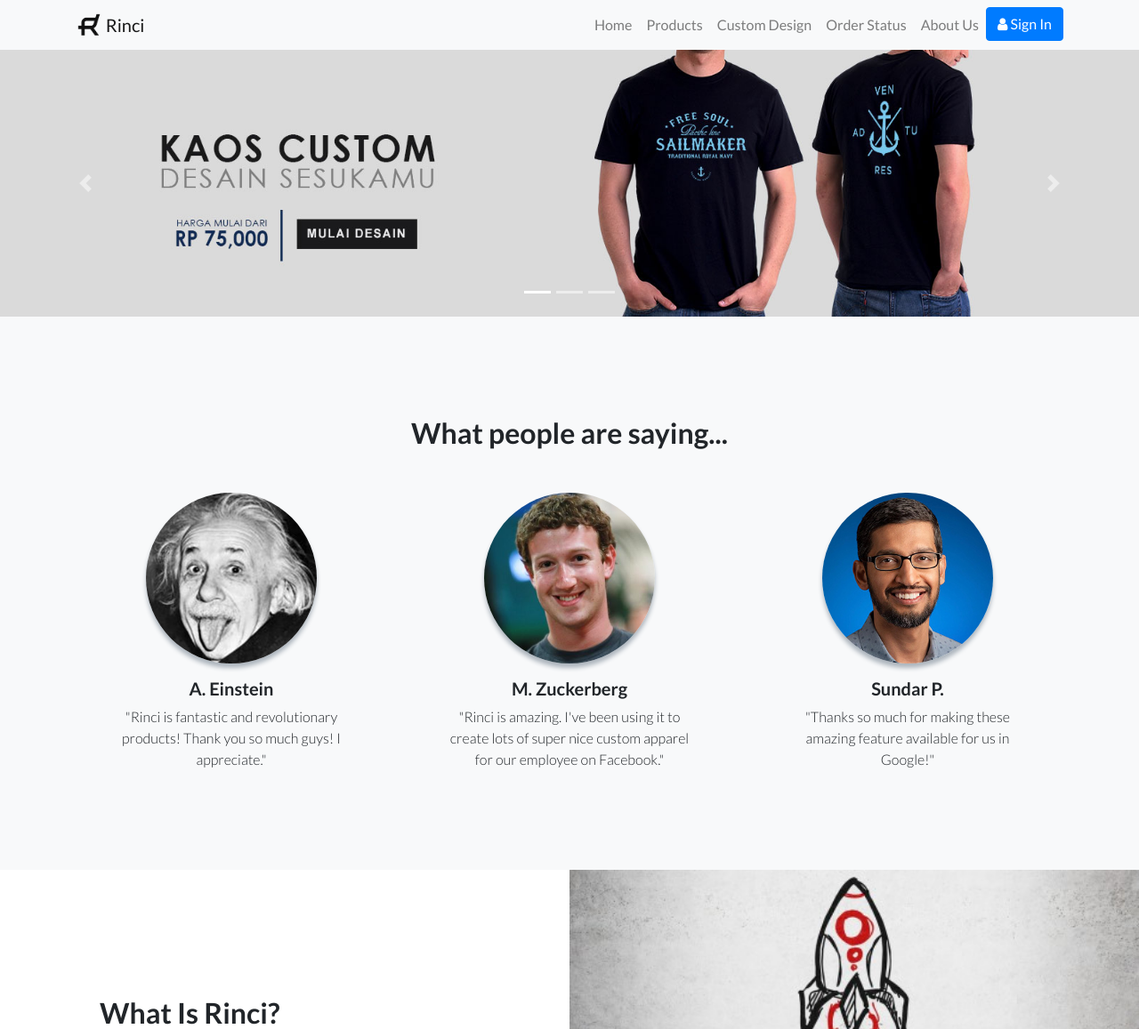
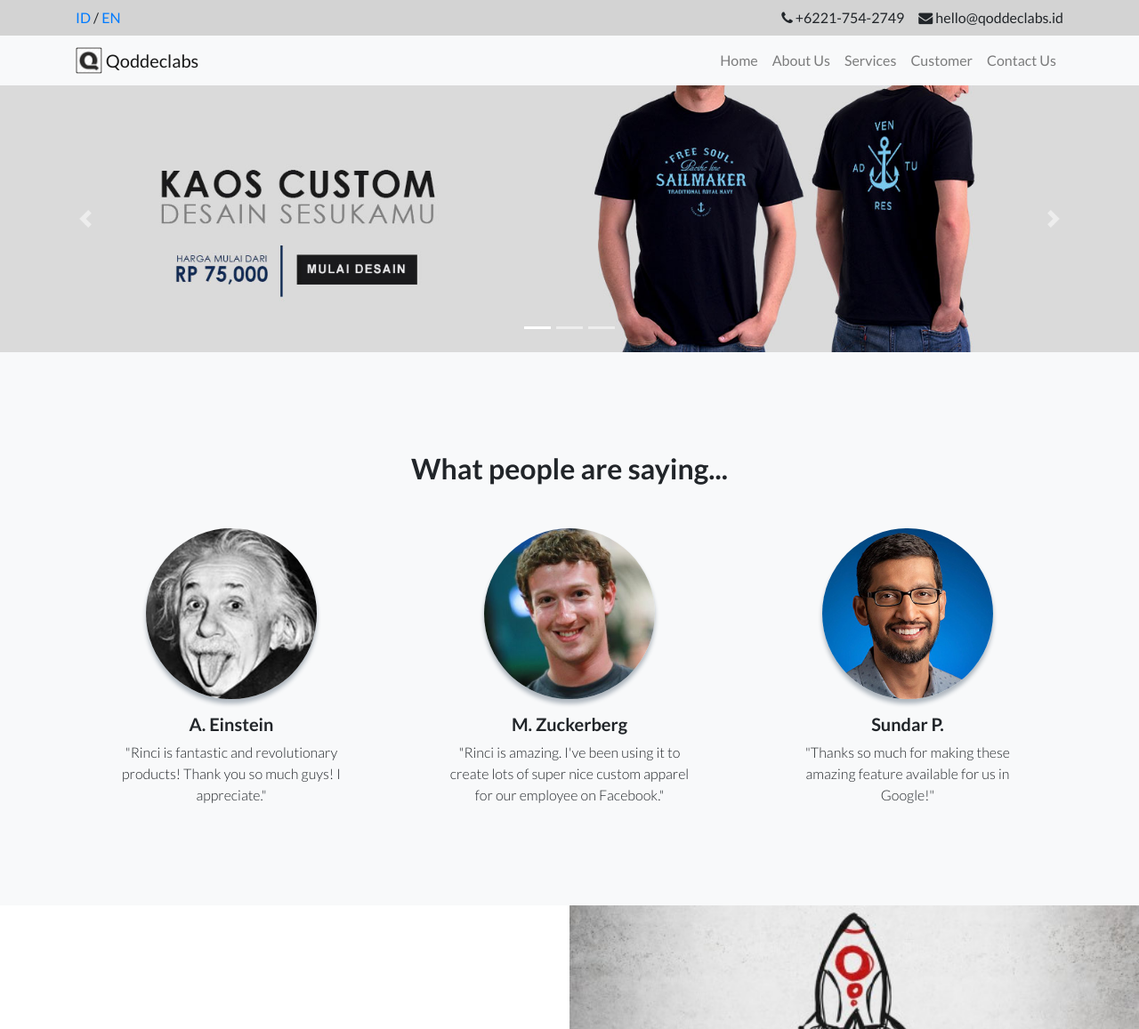
Before and after one commit to fqodry/comprof, a CodeIgniter app: page /database/home in a window 1280 px wide. Shown: the top 1157 px of the page at 89% size. Run offline with CodeIgniter, Linux system fonts and the light colour scheme; data that the repository does not hold is empty.

Commit message:
home page view

```diff
--- a/application/controllers/Home.php
+++ b/application/controllers/Home.php
@@ -13,6 +13,8 @@
 	}
 
 	function welcome() {
-		$this->loadView('homepage');
+		$this->lang->load('home_lang');
+		$data['title'] = 'Company Profile Template - Qoddeclabs';
+		$this->loadView('homepage',$data);
 	}
 }
--- a/application/core/MY_Controller.php
+++ b/application/core/MY_Controller.php
@@ -12,8 +12,8 @@
 		} catch (Exception $e) {
 			echo "Caught Exception: ".$e->getMessage()."\n";
 		}
-		$this->load->view('template/header');
+		$this->load->view('template/header', $pagedata);
 		$this->load->view($className.'/'.$viewFilename, $pagedata);
-		$this->load->view('template/footer');
+		$this->load->view('template/footer',$pagedata);
 	}
 }
--- /dev/null
+++ b/application/language/english/home_lang.php
@@ -0,0 +1,6 @@
+<?php defined('BASEPATH') OR exit('No direct script access allowed');
+$lang['menu_home'] = "Home";
+$lang['menu_about'] = "About Us";
+$lang['menu_services'] = "Services";
+$lang['menu_customer'] = "Customer";
+$lang['menu_contact'] = "Contact Us";
--- a/application/views/home/homepage.php
+++ b/application/views/home/homepage.php
@@ -120,7 +120,7 @@
     </section>
 
     <!-- Call to Action -->
-    <!-- <section class="call-to-action text-white text-center">
+    <section class="call-to-action text-white text-center">
       <div class="overlay"></div>
       <div class="container">
         <div class="row">
@@ -141,50 +141,7 @@
           </div>
         </div>
       </div>
-    </section> -->
-
-    <!-- Footer -->
-    <footer class="footer bg-light">
-      <div class="container">
-        <div class="row">
-          <div class="col-lg-6 h-100 text-center text-lg-left my-auto">
-            <ul class="list-inline mb-2">
-              <li class="list-inline-item">
-                <a href="javascript:void()">Contact</a>
-              </li>
-              <li class="list-inline-item">&sdot;</li>
-              <li class="list-inline-item">
-                <a href="terms">Terms of Use</a>
-              </li>
-              <li class="list-inline-item">&sdot;</li>
-              <li class="list-inline-item">
-                <a href="privacy">Privacy Policy</a>
-              </li>
-            </ul>
-            <p class="text-muted small mb-4 mb-lg-0">&copy; Rinci Custom Design 2017. All Rights Reserved.</p>
-          </div>
-          <div class="col-lg-6 h-100 text-center text-lg-right my-auto">
-            <ul class="list-inline mb-0">
-              <li class="list-inline-item mr-3">
-                <a href="https://facebook.com/frmnqdr" target="_blank">
-                  <i class="fa fa-facebook fa-2x fa-fw"></i>
-                </a>
-              </li>
-              <li class="list-inline-item mr-3">
-                <a href="https://twitter.com/frmnqdr" target="_blank">
-                  <i class="fa fa-twitter fa-2x fa-fw"></i>
-                </a>
-              </li>
-              <li class="list-inline-item">
-                <a href="https://instagram.com/frmnqdr" target="_blank">
-                  <i class="fa fa-instagram fa-2x fa-fw"></i>
-                </a>
-              </li>
-            </ul>
-          </div>
-        </div>
-      </div>
-    </footer>
+    </section>
 
     <!-- Bootstrap core JavaScript -->
     <script src="assets/vendor/jquery/jquery.min.js"></script>
--- a/application/views/template/header.php
+++ b/application/views/template/header.php
@@ -23,17 +23,27 @@
     <!-- Custom styles for this template -->
     <link href="assets/css/landing-page.min.css" rel="stylesheet">
 
-    <!-- RINCI Custom CSS -->
-    <link rel="stylesheet" href="assets/css/sieben.css">
+    <!-- Qoddeclabs Custom CSS -->
+    <link rel="stylesheet" href="assets/css/qoddeclabs.css">
   </head>
 
   <body>
 
     <!-- Navigation -->
+    <nav class="navbar navbar-expand-lg navbar-light bg-light static-top" id="top-header">
+      <div class="container">
+        <div>
+          <a class="no-decor" href="" title="Indonesia">ID</a>&nbsp;/&nbsp;<a class="no-decor" href="" title="English">EN</a>
+        </div>
+        <div class="ml-auto">
+          <i class="fa fa-phone"></i> +6221-754-2749&emsp;<i class="fa fa-envelope"></i> hello@qoddeclabs.id
+        </div>
+      </div>
+    </nav>
     <nav class="navbar navbar-expand-lg navbar-light bg-light static-top">
       <div class="container">
         <a class="navbar-brand" href="">
-          <img src="assets/img/r-logo.png" width="30" height="30" class="d-inline-block align-top" alt="">&nbsp;Rinci
+          <img src="assets/img/q-logo.png" width="30" height="30" class="d-inline-block align-top" alt="">&nbsp;Qoddeclabs
         </a>
         <button class="navbar-toggler" type="button" data-toggle="collapse" data-target="#navbarSupportedContent" aria-controls="navbarSupportedContent" aria-expanded="false" aria-label="Toggle navigation">
           <span class="navbar-toggler-icon"></span>
@@ -41,23 +51,11 @@
 
         <div class="collapse navbar-collapse" id="navbarSupportedContent">
           <ul class="navbar-nav ml-auto">
-            <li class="navbar-item"><a href="welcome" class="nav-link">Home</a></li>
-            <li class="navbar-item"><a href="javascript:void()" class="nav-link" onclick="alert('This feature will available soon.')">Products</a></li>
-            <li class="navbar-item"><a href="javascript:void()" class="nav-link" onclick="alert('This feature will available soon.')">Custom Design</a></li>
-            <li class="navbar-item"><a href="javascript:void()" class="nav-link" onclick="alert('This feature will available soon.')">Order Status</a></li>
+            <li class="navbar-item"><a href="home" class="nav-link">Home</a></li>
             <li class="navbar-item"><a href="about" class="nav-link">About Us</a></li>
-            <?php if(isset($this->session->userdata['loggedIn'])){
-              echo '
-                <li class="navbar-item dropdown">
-                  <a href="#" class="nav-link dropdown-toggle" id="profileDropdown" role="button" data-toggle="dropdown" aria-haspopup="true" aria-expanded="false">'.$sessUserFirstname.' '.$sessUserLastname.'</a>
-                  <div class="dropdown-menu" aria-labelledby="profileDropdown">
-                    <a href="dashboard" class="dropdown-item">My Dashboard</a>
-                    <a href="login/logout" class="dropdown-item">Logout</a>
-                  </div>
-                </li>';
-            } else {
-              echo '<li class="navbar-item"><a href="login" class="btn btn-primary"><i class="fa fa-user"></i> Sign In</a></li>';
-            } ?>
+            <li class="navbar-item"><a href="services" class="nav-link">Services</a></li>
+            <li class="navbar-item"><a href="customer" class="nav-link">Customer</a></li>
+            <li class="navbar-item"><a href="contact" class="nav-link">Contact Us</a></li>
           </ul>
         </div>
       </div>
--- a/assets/css/sieben.css
+++ b/assets/css/qoddeclabs.css
@@ -118,3 +118,7 @@
 a.no-decor {
 	text-decoration: none;
 }
+
+nav#top-header {
+	background-color: rgba(167,167,167,.5) !important;
+}
```
Also changed, not shown: assets/img/q-logo.png (added).
